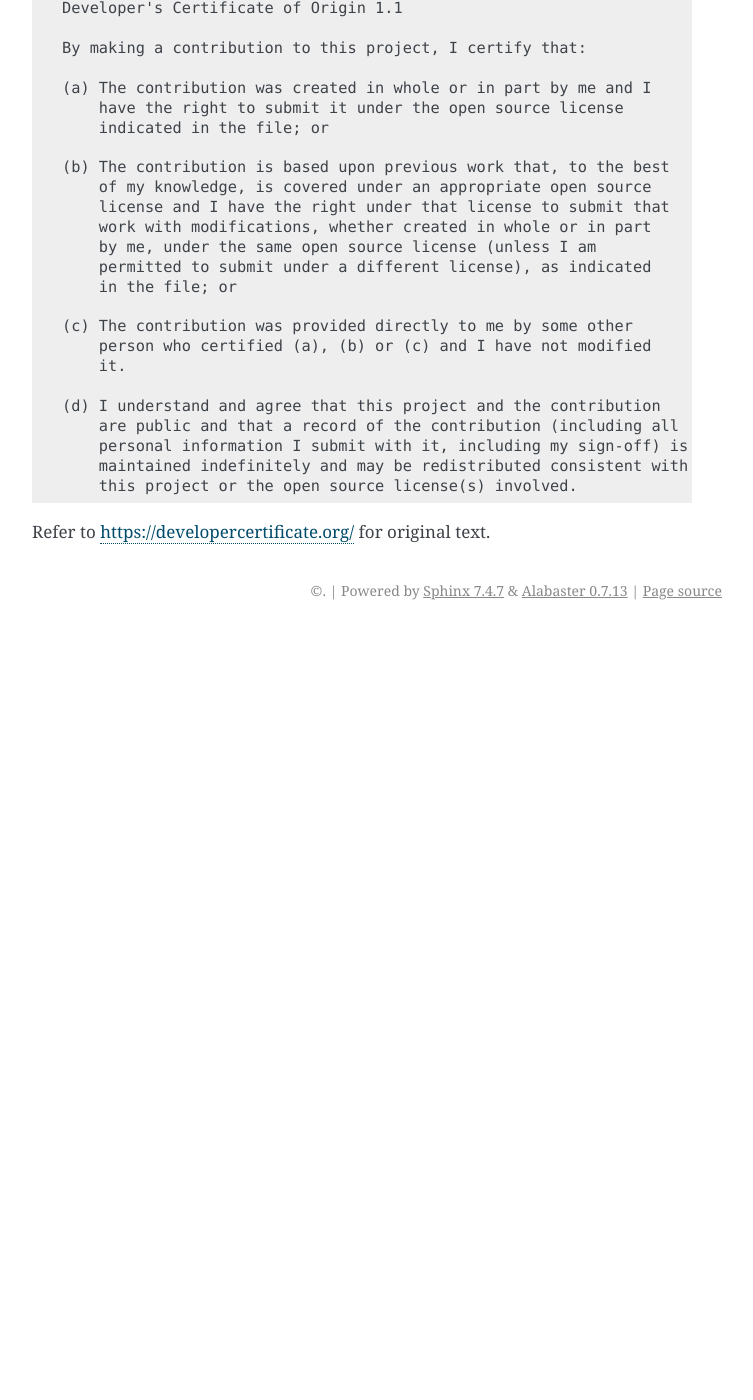
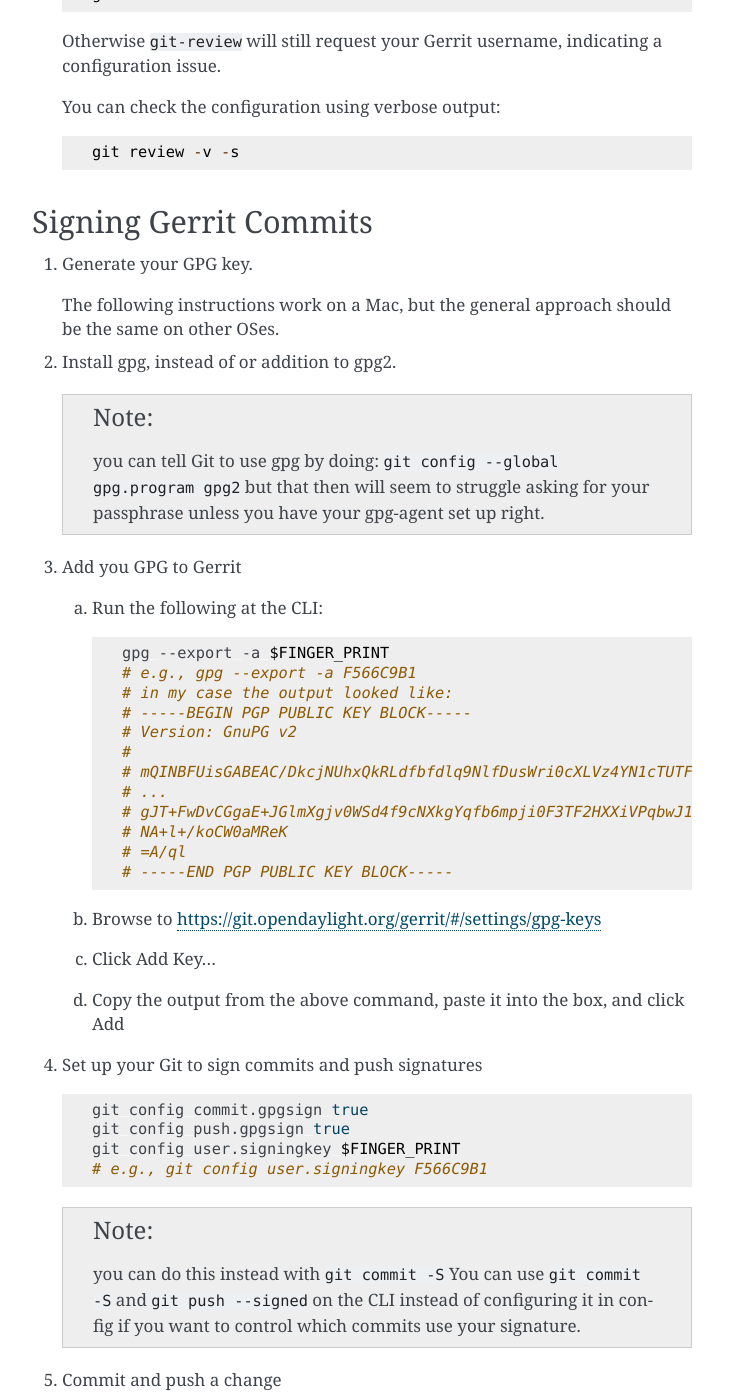
Before and after one commit to lfit/releng-docs, a Sphinx documentation site: the page built from docs/gerrit.rst, in a window 1280 px wide and 1400 px high, scrolled down 14666 px. Shown: the whole window, without its empty margins (388-1141 px from the left). Built offline with Sphinx 7.4.7, drawn with Linux system fonts in a browser that asks for light colours; before the commit the page ends 15296 px from its top, so only the background shows below that; some of the changed text lies outside the part shown.

Commit message:
Add more Gerrit topics
- Prerequisites
- Signing Gerrit Commits

Change-Id: I8ebe6615ead80608e9256e782e63de1302c856ad
Issue-ID: RELENG-556
Signed-off-by: Jessica Wagantall <jwagantall@linuxfoundation.org>

```diff
--- a/docs/gerrit.rst
+++ b/docs/gerrit.rst
@@ -14,6 +14,33 @@
 .. note::
 
    Here is more information on `Gerrit <https://code.google.com/p/gerrit/>`_
+
+Prerequisites
+=============
+
+Before you get started, you should have:
+
+* an LFID account (sign up `here
+  <https://identity.linuxfoundation.org/>`_)
+* git installed (see: http://www.git-scm.com/downloads)
+* git configured with your name, e-mail address and editor
+
+  .. code-block:: bash
+
+     git config --global user.name "Firstname Lastname"
+     git config --global user.email "email@address.com"
+     git config --global core.editor "text-editor-name"
+
+  .. note:: Your name and e-mail address (including capitalization) must match what you entered
+            when creating your LFID account.
+
+* an ssh public/private key pair (see the good `Github docs on generating ssh keys
+  <https://help.github.com/articles/generating-a-new-ssh-key-and-adding-it-to-the-ssh-agent/>`_)
+
+  * register in the Gerrit server. See `Registering your SSH key with Gerrit`_
+    below for detailed instructions.
+
+* git-review installed (see: https://www.mediawiki.org/wiki/Gerrit/git-review#Installation)
 
 How to clone code
 =================
@@ -545,6 +572,151 @@
 
      git review -v -s
 
+Signing Gerrit Commits
+======================
+
+1. Generate your GPG key.
+
+   The following instructions work on a Mac, but the general approach
+   should be the same on other OSes.
+
+  .. literalinclude:: _static/gpg-setup.example
+
+   If you're coolaborating in keysigning, then send the output of
+   ``gpg2 --fingerprint $KEY_ID`` to your coworkers.
+
+   .. code-block:: bash
+
+      gpg2 --fingerprint $KEY_ID
+      # in the above example, the $KEY_ID would be F566C9B1
+      # in my case, the output was:
+      # pub   4096R/F566C9B1 2015-04-06 [expires: 2017-04-05]
+      #       Key fingerprint = 7C37 02AC D651 1FA7 9209  48D3 5DD5 0C4B F566 C9B1
+      # uid       [ultimate] Colin Dixon <colin at colindixon.com>
+      # sub   4096R/DC1497E1 2015-04-06 [expires: 2017-04-05]
+
+2. Install gpg, instead of or addition to gpg2.
+
+   .. note:: you can tell Git to use gpg by doing:
+     ``git config --global gpg.program gpg2``
+     but that then will seem to struggle asking for your
+     passphrase unless you have your gpg-agent set up right.
+
+3. Add you GPG to Gerrit
+
+   a. Run the following at the CLI:
+
+      .. code-block:: bash
+
+         gpg --export -a $FINGER_PRINT
+         # e.g., gpg --export -a F566C9B1
+         # in my case the output looked like:
+         # -----BEGIN PGP PUBLIC KEY BLOCK-----
+         # Version: GnuPG v2
+         #
+         # mQINBFUisGABEAC/DkcjNUhxQkRLdfbfdlq9NlfDusWri0cXLVz4YN1cTUTF5HiW
+         # ...
+         # gJT+FwDvCGgaE+JGlmXgjv0WSd4f9cNXkgYqfb6mpji0F3TF2HXXiVPqbwJ1V3I2
+         # NA+l+/koCW0aMReK
+         # =A/ql
+         # -----END PGP PUBLIC KEY BLOCK-----
+
+   b. Browse to https://git.opendaylight.org/gerrit/#/settings/gpg-keys
+   c. Click Add Key...
+   d. Copy the output from the above command, paste it into the box,
+      and click Add
+
+4. Set up your Git to sign commits and push signatures
+
+   .. code-block:: bash
+
+      git config commit.gpgsign true
+      git config push.gpgsign true
+      git config user.signingkey $FINGER_PRINT
+      # e.g., git config user.signingkey F566C9B1
+
+   .. note:: you can do this instead with ``git commit -S``
+      You can use ``git commit -S`` and ``git push --signed``
+      on the CLI instead of configuring it in config if you
+      want to control which commits use your signature.
+
+5. Commit and push a change
+
+   a. change a file
+   b. ``git commit -asm "test commit"``
+
+      .. note:: this should result in Git asking you for your passphrase
+
+   c. ``git review``
+
+      .. note:: this should result in Git asking you for your passphrase
+
+      .. note:: annoyingly, the presence of a gpgp signature or pushing
+        of a gpg signature isn't recognized as a "change" by
+        Gerrit, so if you forget to do either, you need to change
+        something about the commit to get Gerrit to accept the
+        patch again. Slightly tweaking the commit message is a
+        good way.
+
+      .. note:: this assumes you have git review set up and push.gpgsign
+        set to true. Otherwise:
+
+        ``git push --signed gerrit HEAD:refs/for/master``
+
+        .. note:: this assumes you have your gerrit remote set up, if
+            not it's something like:
+            ``ssh://ckd@git.opendaylight.org:29418/<repo>.git``
+            where repo is something like docs or controller
+
+6. Verify the signature of your commit by going to the change in Gerrit
+   and checking for a green check (instead of a blue ?) next to your
+   name.
+
+
+Setting up gpg-agent on a Mac
+-----------------------------
+
+#. Install ``gpg-agent`` and ``pinentry-mac`` using ``brew``::
+
+      brew install gpg-agent pinentry-mac
+
+#. Edit your ``~/.gnupg/gpg.conf`` contain the line::
+
+      use-agent
+
+#. Edit your ``~/.gnupg/gpg-agent.conf`` to something like::
+
+      use-standard-socket
+      enable-ssh-support
+      default-cache-ttl 600
+      max-cache-ttl 7200
+      pinentry-program /usr/local/bin/pinentry-mac
+
+#. Edit your ``.bash_profile`` file to contain the following:
+
+   .. code-block:: bash
+
+      [ -f ~/.gpg-agent-info ] && source ~/.gpg-agent-info
+      if [ -S "${GPG_AGENT_INFO%%:*}" ]; then
+        export GPG_AGENT_INFO
+      else
+        eval $( gpg-agent --daemon --write-env-file ~/.gpg-agent-info )
+      fi
+
+#. Kill any stray ``gpg-agent`` daemons running::
+
+      sudo killall gpg-agent
+
+#. Restart your terminal (or log in and out) to reload the your
+   ``.bash_profile``
+
+#. The next time a Git operation makes a call to gpg, it should use
+   your gpg-agent to run a GUI window to ask for your passphrase and
+   give you an option to save your passphrase in the keychain.
+
+   .. figure:: _static/pinentry-mac.png
+
+
 Appendix
 ========
 
```
Also changed, not shown: docs/_static/pinentry-mac.png (added), 1 other file.
